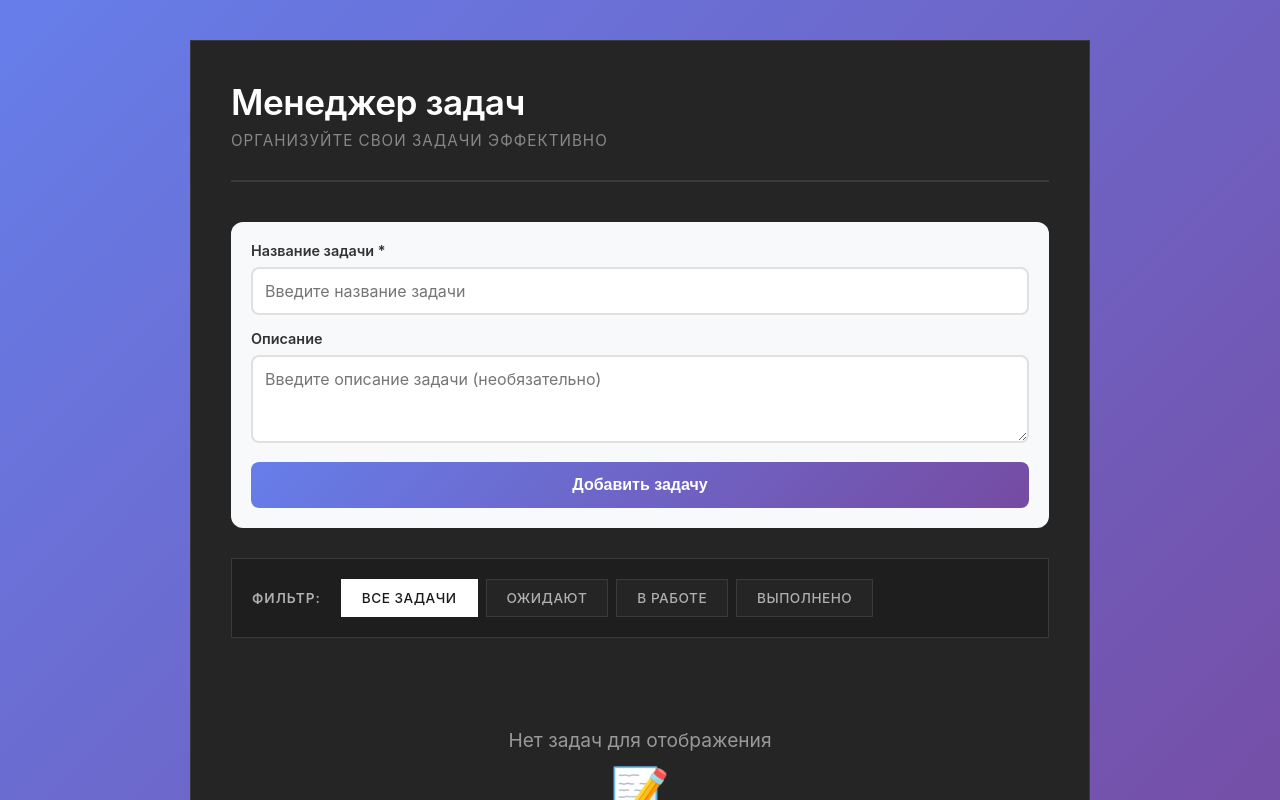
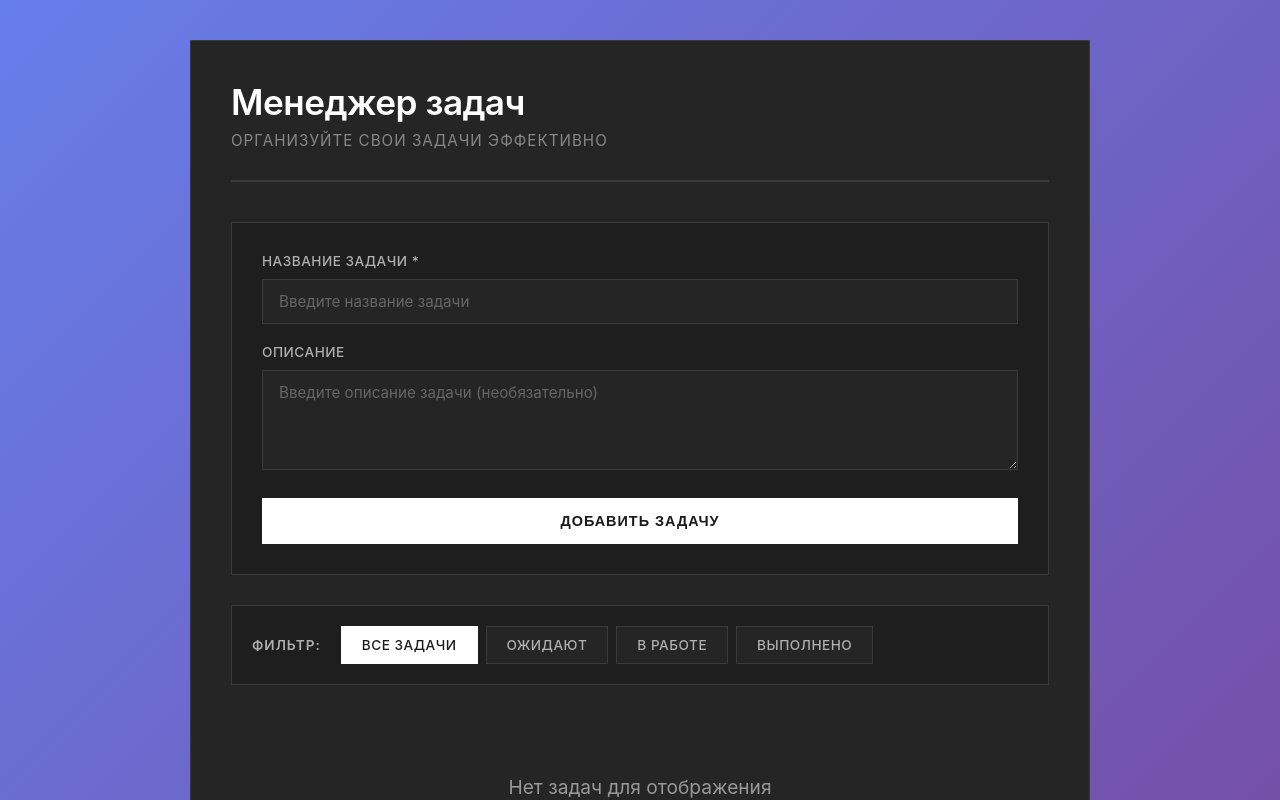
Before and after one commit to MK4PGStart/task-manager, a React (Create React App) app: page / in a window 1280 px wide. Shown: the top 800 px of the page. Built offline with nearby package versions, Linux system fonts and the light colour scheme.

Commit message:
Update TaskForm.css

```diff
--- a/src/components/TaskForm.css
+++ b/src/components/TaskForm.css
@@ -1,91 +1,103 @@
 .task-form {
-  background: #f8f9fa;
-  padding: 20px;
-  border-radius: 12px;
+  background: #1e1e1e;
+  padding: 30px;
+  border: 1px solid #3a3a3a;
   margin-bottom: 30px;
-  animation: slideDown 0.3s ease-out;
-}
-
-@keyframes slideDown {
-  from {
-    opacity: 0;
-    transform: translateY(-10px);
-  }
-  to {
-    opacity: 1;
-    transform: translateY(0);
-  }
 }
 
 .form-group {
-  margin-bottom: 15px;
+  margin-bottom: 20px;
+}
+
+.form-group:last-of-type {
+  margin-bottom: 24px;
 }
 
 .form-group label {
   display: block;
-  margin-bottom: 8px;
-  color: #333;
-  font-weight: 600;
-  font-size: 0.9rem;
+  margin-bottom: 10px;
+  color: #b0b0b0;
+  font-weight: 500;
+  font-size: 0.85rem;
+  text-transform: uppercase;
+  letter-spacing: 0.5px;
 }
 
 .form-group input,
 .form-group textarea {
   width: 100%;
-  padding: 12px;
-  border: 2px solid #e0e0e0;
-  border-radius: 8px;
-  font-size: 1rem;
+  padding: 12px 16px;
+  border: 1px solid #3a3a3a;
+  border-radius: 0;
+  background: #252525;
+  color: #e0e0e0;
+  font-size: 0.95rem;
   font-family: inherit;
-  transition: border-color 0.3s ease;
+  transition: border-color 0.2s ease, background-color 0.2s ease;
 }
 
 .form-group input:focus,
 .form-group textarea:focus {
   outline: none;
-  border-color: #667eea;
+  border-color: #5a5a5a;
+  background: #2a2a2a;
+}
+
+.form-group input::placeholder,
+.form-group textarea::placeholder {
+  color: #666;
 }
 
 .form-group textarea {
   resize: vertical;
-  min-height: 80px;
+  min-height: 100px;
+  font-family: inherit;
 }
 
 .btn-add {
   width: 100%;
-  padding: 14px;
-  background: linear-gradient(135deg, #667eea 0%, #764ba2 100%);
-  color: white;
-  border: none;
-  border-radius: 8px;
-  font-size: 1rem;
+  padding: 14px 24px;
+  background: #ffffff;
+  color: #1a1a1a;
+  border: 1px solid #ffffff;
+  border-radius: 0;
+  font-size: 0.9rem;
   font-weight: 600;
+  text-transform: uppercase;
+  letter-spacing: 1px;
   cursor: pointer;
-  transition: transform 0.2s ease, box-shadow 0.2s ease;
+  transition: all 0.2s ease;
 }
 
 .btn-add:hover {
-  transform: translateY(-2px);
-  box-shadow: 0 4px 12px rgba(102, 126, 234, 0.4);
+  background: #f0f0f0;
+  border-color: #f0f0f0;
 }
 
 .btn-add:active {
-  transform: translateY(0);
+  background: #e0e0e0;
+}
+
+.btn-add:disabled {
+  background: #3a3a3a;
+  color: #666;
+  border-color: #3a3a3a;
+  cursor: not-allowed;
 }
 
 @media (max-width: 480px) {
   .task-form {
-    padding: 15px;
+    padding: 20px;
   }
 
   .form-group input,
   .form-group textarea {
-    padding: 10px;
+    padding: 10px 14px;
     font-size: 0.9rem;
   }
 
   .btn-add {
-    padding: 12px;
-    font-size: 0.95rem;
+    padding: 12px 20px;
+    font-size: 0.85rem;
   }
 }
```
